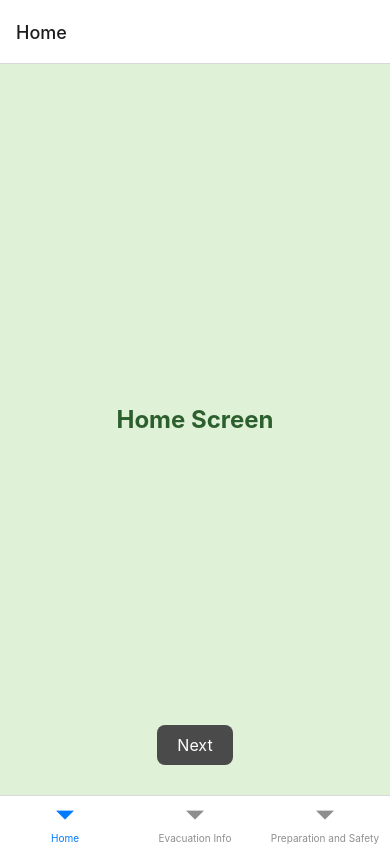
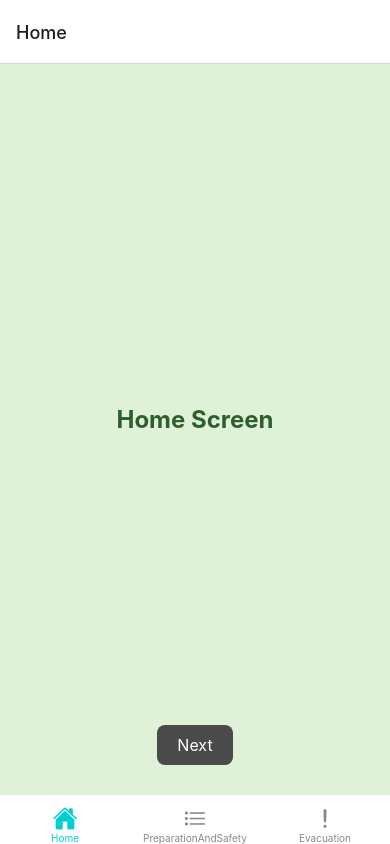
Before and after one commit to bradjarreau/CMPS-420-Project, a React Native app: screen / in a window 390 px wide. Built offline with nearby package versions, Linux system fonts and the light colour scheme.

Commit message:
Update App.js
updated coloring and other stuff

```diff
--- a/App.js
+++ b/App.js
@@ -2,19 +2,51 @@ import React from 'react';
 import { NavigationContainer } from '@react-navigation/native';
 import { createBottomTabNavigator } from '@react-navigation/bottom-tabs';
 import Home from './app/Home';
-import EvacuationInfo from './app/Evacuation';
 import PreparationAndSafety from './app/PreparationAndSafety';
+import Evacuation from './app/Evacuation';
+import { Ionicons } from '@expo/vector-icons';
 
 const Tab = createBottomTabNavigator();
 
-export default function App() {
+const App = () => {
   return (
     <NavigationContainer>
-      <Tab.Navigator>
+      <Tab.Navigator
+        initialRouteName="Home"
+        screenOptions={({ route }) => ({
+          tabBarIcon: ({ focused, color, size }) => {
+            let iconName;
+
+            if (route.name === 'Home') {
+              iconName = focused ? 'home' : 'home-outline';
+            } else if (route.name === 'PreparationAndSafety') {
+              iconName = focused ? 'list' : 'list-outline';
+            } else if (route.name === 'Evacuation') {
+              iconName = focused ? 'alert' : 'alert-outline';
+            }
+
+            return <Ionicons name={iconName} size={size} color={color} />;
+          },
+          tabBarActiveTintColor:
+            route.name === 'Home'
+              ? '#00CED1' // Dark Turquoise for Home tab
+              : route.name === 'PreparationAndSafety'
+              ? '#FFD700' // Gold for Preparation and Safety tab
+              : '#DC143C', // Crimson Red for Evacuation tab
+          tabBarInactiveTintColor: '#888',
+          tabBarStyle: {
+            backgroundColor: '#FFFFFF',
+            borderTopWidth: 0,
+            paddingVertical: 10,
+          },
+        })}
+      >
         <Tab.Screen name="Home" component={Home} />
-        <Tab.Screen name="Evacuation Info" component={EvacuationInfo} />
-        <Tab.Screen name="Preparation and Safety" component={PreparationAndSafety} />
+        <Tab.Screen name="PreparationAndSafety" component={PreparationAndSafety} />
+        <Tab.Screen name="Evacuation" component={Evacuation} />
       </Tab.Navigator>
     </NavigationContainer>
   );
-}
+};
+
+export default App;
```
